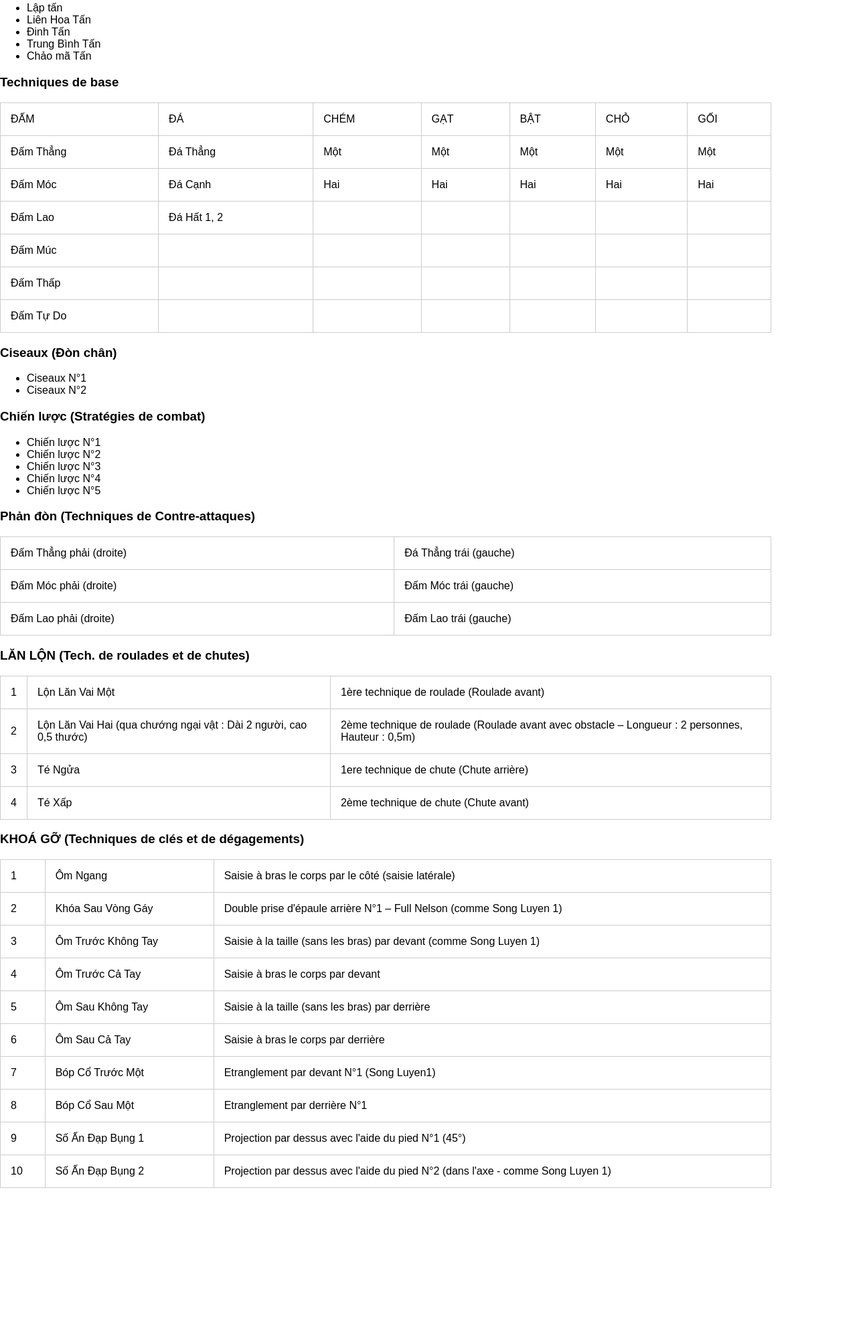
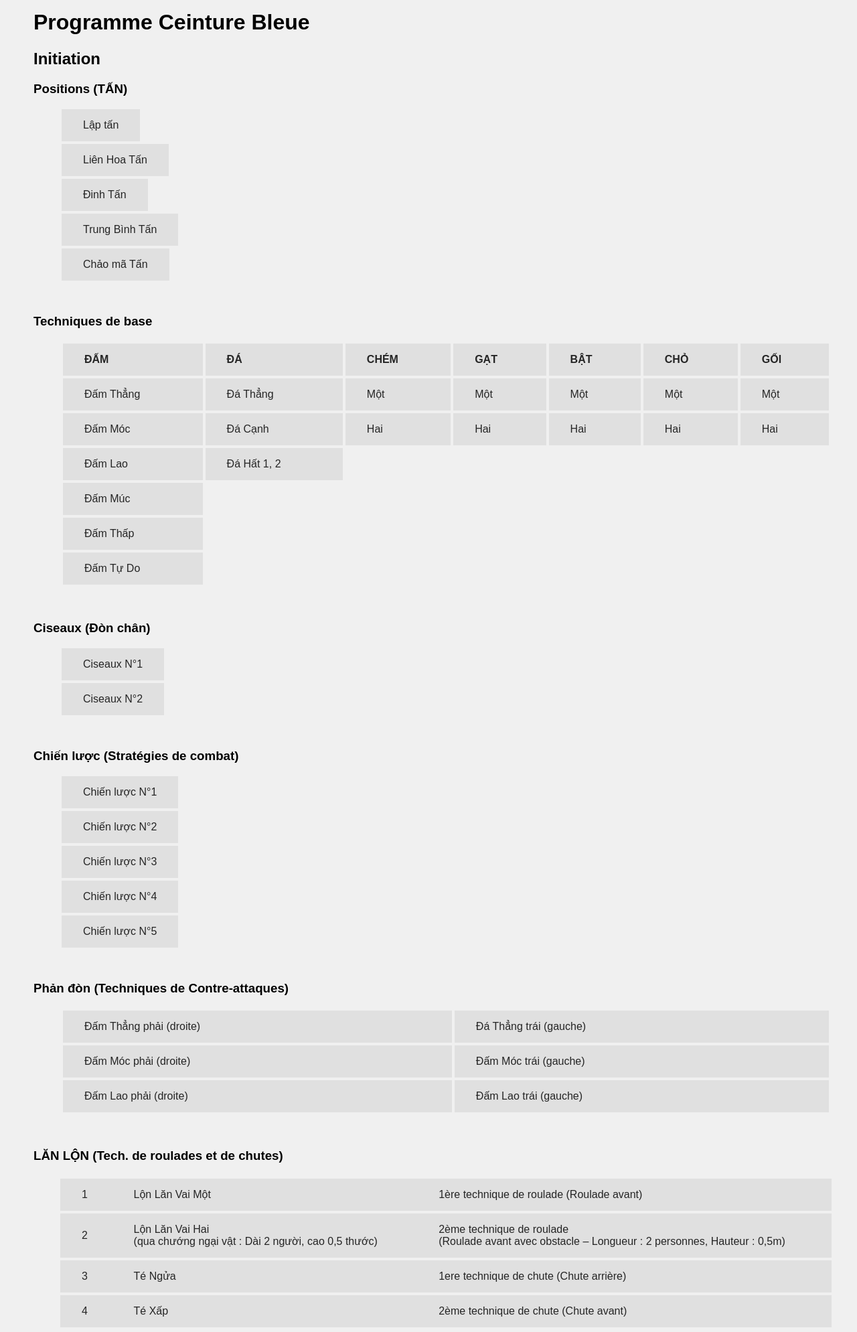
Before and after one commit to viet023/ProgrammeVovinam, a website: page programmecb/0.html in a window 1280 px wide. Shown: the part 56-2045 px from the top of the page at 67% size. Before the commit the page ends 1830 px from the top, so only its background shows below. Drawn offline with Linux system fonts and the light colour scheme.

Commit message:
Derniere version

```diff
--- a/programmecb/0.html
+++ b/programmecb/0.html
@@ -1,33 +1,38 @@
 <!DOCTYPE html>
 <html>
-
   <head>
-	<title>Parcel Sandbox</title>
+    <title>Programme Initiation</title>
     <meta charset="UTF-8" />
-	<link rel="stylesheet" type="text/css" href="../src/styles.css" />
+    <link rel="stylesheet" type="text/css" href="../src/styles-programme.css" />
   </head>
 
-<body style="background:white">
+  <body class="programme">
+    <h1>Programme Ceinture Bleue</h1>
+    <h2>Initiation</h2>
+    <!-- The Modal -->
+    <article>
       <h3>Positions (TẤN)</h3>
       <ul>
-		<li>Lập tấn</li>
+        <li id="laptan">Lập tấn</li>
         <li>Liên Hoa Tấn</li>
         <li>Đinh Tấn</li>
         <li>Trung Bình Tấn</li>
         <li>Chảo mã Tấn</li>
       </ul>
+    </article>
 
+    <article>
       <h3>Techniques de base</h3>
-	<table>
+      <table class="tdb-table">
         <tbody>
           <tr>
-				<td>ĐẤM</td>
-				<td>ĐÁ</td>
-				<td>CHÉM</td>
-				<td>GẠT </td>
-				<td>BẬT </td>
-				<td>CHỎ </td>
-				<td>GỐI</td>
+            <th>ĐẤM</th>
+            <th>ĐÁ</th>
+            <th>CHÉM</th>
+            <th>GẠT</th>
+            <th>BẬT</th>
+            <th>CHỎ</th>
+            <th>GỐI</th>
           </tr>
           <tr>
             <td>Đấm Thẳng</td>
@@ -50,48 +55,29 @@
           <tr>
             <td>Đấm Lao</td>
             <td>Đá Hất 1, 2</td>
-				<td></td>
-				<td></td>
-				<td></td>
-				<td></td>
-				<td></td>
           </tr>
           <tr>
             <td>Đấm Múc</td>
-				<td></td>
-				<td></td>
-				<td></td>
-				<td></td>
-				<td></td>
-				<td></td>
           </tr>
           <tr>
             <td>Đấm Thấp</td>
-				<td></td>
-				<td></td>
-				<td></td>
-				<td></td>
-				<td></td>
-				<td></td>
           </tr>
           <tr>
             <td>Đấm Tự Do</td>
-				<td></td>
-				<td></td>
-				<td></td>
-				<td></td>
-				<td></td>
-				<td></td>
           </tr>
         </tbody>
       </table>
+    </article>
 
+    <article>
       <h3>Ciseaux (Đòn chân)</h3>
       <ul>
         <li>Ciseaux N°1</li>
         <li>Ciseaux N°2</li>
       </ul>
+    </article>
 
+    <article>
       <h3>Chiến lược (Stratégies de combat)</h3>
       <ul>
         <li>Chiến lược N°1</li>
@@ -100,7 +86,9 @@
         <li>Chiến lược N°4</li>
         <li>Chiến lược N°5</li>
       </ul>
+    </article>
 
+    <article>
       <h3>Phản đòn (Techniques de Contre-attaques)</h3>
       <table>
         <tbody>
@@ -118,88 +106,126 @@
             <td>Đấm Lao phải (droite)</td>
             <td>Đấm Lao trái (gauche)</td>
           </tr>
+        </tbody>
       </table>
-<h3> LĂN LỘN (Tech. de roulades et de chutes)</h3>
-<table>
+    </article>
+
+    <article>
+      <h3>LĂN LỘN (Tech. de roulades et de chutes)</h3>
+      <table class="horizontal-table">
         <tbody>
           <tr class="horizontal">
-				<td>1</td>
+            <td class="number">1</td>
             <td>Lộn Lăn Vai Một</td>
             <td>1ère technique de roulade (Roulade avant)</td>
           </tr>
           <tr class="horizontal">
-			<td>2</td>
-			<td>Lộn Lăn Vai Hai (qua chướng ngại vật : Dài 2 người, cao 0,5 thước)</td>
-			<td>2ème technique de roulade (Roulade avant avec obstacle – Longueur : 2 personnes, Hauteur : 0,5m)</td>
+            <td class="number">2</td>
+            <td>
+              Lộn Lăn Vai Hai <br />(qua chướng ngại vật : Dài 2 người, cao 0,5
+              thước)
+            </td>
+            <td>
+              2ème technique de roulade <br />(Roulade avant avec obstacle –
+              Longueur : 2 personnes, Hauteur : 0,5m)
+            </td>
           </tr>
           <tr class="horizontal">
-			<td>3</td>
+            <td class="number">3</td>
             <td>Té Ngửa</td>
             <td>1ere technique de chute (Chute arrière)</td>
           </tr>
           <tr class="horizontal">
-			<td>4 </td>
+            <td class="number">4</td>
             <td>Té Xấp</td>
             <td>2ème technique de chute (Chute avant)</td>
           </tr>
         </tbody>
       </table>
+    </article>
 
+    <article>
       <h3>KHOÁ GỠ (Techniques de clés et de dégagements)</h3>
-<table>
+      <table class="horizontal-table">
         <tbody>
           <tr class="horizontal">
-			<td>1</td>
+            <td class="number">1</td>
             <td>Ôm Ngang</td>
-			<td> Saisie à bras le corps par le côté  (saisie latérale)</td>
+            <td>Saisie à bras le corps par le côté (saisie latérale)</td>
           </tr>
           <tr class="horizontal">
-			<td>2</td>
-			<td> Khóa Sau Vòng Gáy</td>
-			<td> Double prise d'épaule arrière N°1 – Full Nelson  (comme Song Luyen 1)</td>
+            <td class="number">2</td>
+            <td>Khóa Sau Vòng Gáy</td>
+            <td>
+              Double prise d'épaule arrière N°1 – Full Nelson (comme Song Luyen
+              1)
+            </td>
           </tr>
           <tr class="horizontal">
-			<td>3</td>
-			<td> Ôm Trước Không Tay</td>
-			<td> Saisie à la taille (sans les bras)  par devant (comme Song Luyen 1)</td>
+            <td class="number">3</td>
+            <td>Ôm Trước Không Tay</td>
+            <td>
+              Saisie à la taille (sans les bras) par devant (comme Song Luyen 1)
+            </td>
           </tr>
           <tr class="horizontal">
-			<td>4 </td>
-			<td> Ôm Trước Cả Tay</td>
-			<td> Saisie à bras le corps par devant</td>
+            <td class="number">4</td>
+            <td>Ôm Trước Cả Tay</td>
+            <td>Saisie à bras le corps par devant</td>
           </tr>
           <tr class="horizontal">
-			<td>5 </td>
-			<td> Ôm Sau Không Tay</td>
-			<td> Saisie à la taille (sans les bras)  par derrière</td>
+            <td class="number">5</td>
+            <td>Ôm Sau Không Tay</td>
+            <td>Saisie à la taille (sans les bras) par derrière</td>
           </tr>
           <tr class="horizontal">
-			<td>6</td>
-			<td> Ôm Sau Cả Tay</td>
-			<td> Saisie à bras le corps  par derrière</td>
+            <td class="number">6</td>
+            <td>Ôm Sau Cả Tay</td>
+            <td>Saisie à bras le corps par derrière</td>
           </tr>
           <tr class="horizontal">
-			<td>7</td>
+            <td class="number">7</td>
             <td>Bóp Cổ Trước Một</td>
-			<td>Etranglement par devant N°1  (Song Luyen1)</td>
+            <td>Etranglement par devant N°1 (Song Luyen1)</td>
           </tr>
           <tr class="horizontal">
-			<td>8</td>
+            <td class="number">8</td>
             <td>Bóp Cổ Sau Một</td>
-			<td>Etranglement par derrière  N°1</td>
+            <td>Etranglement par derrière N°1</td>
           </tr>
           <tr class="horizontal">
-			<td>9</td>
+            <td class="number">9</td>
             <td>Số Ấn Đạp Bụng 1</td>
-			<td>Projection par dessus  avec l'aide du pied N°1 (45°)</td>
+            <td>Projection par dessus avec l'aide du pied N°1 (45°)</td>
           </tr>
           <tr class="horizontal">
-			<td>10</td>
+            <td class="number">10</td>
             <td>Số Ấn Đạp Bụng 2</td>
-			<td>Projection par dessus avec l'aide du pied N°2  (dans l'axe - comme Song Luyen 1)</td>
+            <td>
+              Projection par dessus avec l'aide du pied N°2 (dans l'axe - comme
+              Song Luyen 1)
+            </td>
           </tr>
         </tbody>
       </table>
+    </article>
+    <div id="modalLapTan" class="modal">
+      <!-- Modal content -->
+      <div class="modal-content">
+        <span class="close">&times;</span>
+        <h1>Lap tan</h1>
+        <img class="position-img" src="../src/svg/laptan.svg" />
+        <p>Debout talons joints pointes des pieds écartés</p>
+      </div>
+    </div>
 
-
+    <div id="modalLienHoaTan" class="modal">
+      <!-- Modal content -->
+      <div class="modal-content">
+        <span class="close">&times;</span>
+        <p>Liên Hoa Tấn coucou</p>
+      </div>
+    </div>
+  </body>
+  <script src="script.js"></script>
 </html>
--- /dev/null
+++ b/programmecb/script.js
@@ -0,0 +1,25 @@
+// Get the modal
+var modal = document.querySelector(".modal");
+
+// Get the button that opens the modal
+var li = document.getElementById("laptan");
+
+// Get the <span> element that closes the modal
+var span = document.getElementsByClassName("close")[0];
+
+// When the user clicks the button, open the modal
+li.addEventListener("click", () => {
+  modal.style.display = "block";
+});
+
+// When the user clicks on <span> (x), close the modal
+span.addEventListener("click", function() {
+  modal.style.display = "none";
+});
+
+// When the user clicks anywhere outside of the modal, close it
+window.addEventListener("click", function(event) {
+  if (event.target === modal) {
+    modal.style.display = "none";
+  }
+});
--- /dev/null
+++ b/src/styles-programme.css
@@ -0,0 +1,171 @@
+body {
+  font-family: sans-serif;
+  margin: 0;
+  padding: 0;
+}
+.programme {
+  background-color: #f0f0f0;
+  padding: 50px;
+}
+
+article {
+  margin-bottom: 50px;
+}
+
+table {
+  width: 90vw;
+  margin-left: 40px;
+  border-spacing: 4px;
+}
+
+.horizontal-table {
+  border-spacing: 0px 4px;
+}
+
+.horizontal {
+  margin-bottom: 3px;
+}
+
+td:hover,
+table.horizontal-table tr.horizontal:hover td {
+  background-color: #d1d1d1;
+  cursor: pointer;
+}
+
+th,
+td {
+  background-color: #e0e0e0;
+  border: none;
+  color: rgb(37, 37, 37);
+  padding: 15px 32px;
+  text-decoration: none;
+  font-size: 16px;
+  margin: 4px 2px;
+}
+
+th {
+  font-weight: bold; /* Make sure they're bold */
+  text-align: left;
+}
+
+ul {
+  list-style-type: none;
+}
+
+li {
+  background-color: #e0e0e0;
+  border: none;
+  color: rgb(37, 37, 37);
+  padding: 15px 32px;
+  text-decoration: none;
+  display: table;
+  font-size: 16px;
+  margin: 4px 2px;
+}
+
+li:hover {
+  background-color: #d1d1d1;
+  cursor: pointer;
+}
+
+@-webkit-keyframes bounceInDown {
+  from,
+  60%,
+  75%,
+  90%,
+  to {
+    -webkit-animation-timing-function: cubic-bezier(0.215, 0.61, 0.355, 1);
+    animation-timing-function: cubic-bezier(0.215, 0.61, 0.355, 1);
+  }
+
+  0% {
+    opacity: 0;
+    -webkit-transform: translate3d(0, -3000px, 0);
+    transform: translate3d(0, -3000px, 0);
+  }
+
+  60% {
+    opacity: 1;
+    -webkit-transform: translate3d(0, 25px, 0);
+    transform: translate3d(0, 25px, 0);
+  }
+
+  75% {
+    -webkit-transform: translate3d(0, -10px, 0);
+    transform: translate3d(0, -10px, 0);
+  }
+
+  90% {
+    -webkit-transform: translate3d(0, 5px, 0);
+    transform: translate3d(0, 5px, 0);
+  }
+
+  to {
+    -webkit-transform: translate3d(0, 0, 0);
+    transform: translate3d(0, 0, 0);
+  }
+}
+
+/* The Modal (background) */
+.modal {
+  display: none; /* Hidden by default */
+  position: fixed; /* Stay in place */
+  z-index: 1; /* Sit on top */
+  left: 0;
+  top: 0;
+  width: 100%; /* Full width */
+  height: 100%; /* Full height */
+  overflow: auto; /* Enable scroll if needed */
+  background-color: rgb(0, 0, 0); /* Fallback color */
+  background-color: rgba(0, 0, 0, 0.4); /* Black w/ opacity */
+}
+
+/* Modal Content/Box */
+.modal-content {
+  text-align: center;
+  background-color: #fefefe;
+  margin: 5% auto; /* 15% from the top and centered */
+  padding: 20px;
+  border: 1px solid #888;
+  width: 80%;
+  max-width: 500px; /* Could be more or less, depending on screen size */
+}
+
+/* The Close Button */
+.close {
+  color: #aaa;
+  float: right;
+  font-size: 28px;
+  font-weight: bold;
+}
+
+.close:hover,
+.close:focus {
+  color: black;
+  text-decoration: none;
+  cursor: pointer;
+}
+
+@media (max-width: 640px) {
+  .programme {
+    padding: 10px;
+  }
+  table {
+    width: 100vw;
+    margin-left: 10px;
+    margin-right: 10px;
+  }
+  .number {
+    display: none;
+  }
+  ul {
+    padding-left: 10px;
+  }
+  .modal-content {
+    width: 80%;
+  }
+}
+
+.position-img {
+  width: 80%;
+}
--- a/src/styles.css
+++ b/src/styles.css
@@ -55,6 +55,11 @@ article img {
   -webkit-clip-path: polygon(0 0, 0 100%, 100% 80%, 100% 0);
 }
 
+a {
+  text-decoration: none;
+  color: black;
+}
+
 .belt {
   padding: 20px;
   width: 80%;
@@ -65,64 +70,3 @@ footer {
   height: 10vh;
   background-color: black;
 }
-
-table {
-  width: 90vw;
-  border-collapse: collapse;
-  border-spacing: 0;
-}
-
-th,
-td {
-  padding: 15px;
-  text-align: left;
-  border: 1px solid #ccc;
-}
-
-.horizontal {
-  border: 0px;
-  border-bottom: 1px solid #ddd;
-}
-
-th {
-  background: #ebebeb; /* Light grey background */
-  font-weight: bold; /* Make sure they're bold */
-}
-
-@-webkit-keyframes bounceInDown {
-  from,
-  60%,
-  75%,
-  90%,
-  to {
-    -webkit-animation-timing-function: cubic-bezier(0.215, 0.61, 0.355, 1);
-    animation-timing-function: cubic-bezier(0.215, 0.61, 0.355, 1);
-  }
-
-  0% {
-    opacity: 0;
-    -webkit-transform: translate3d(0, -3000px, 0);
-    transform: translate3d(0, -3000px, 0);
-  }
-
-  60% {
-    opacity: 1;
-    -webkit-transform: translate3d(0, 25px, 0);
-    transform: translate3d(0, 25px, 0);
-  }
-
-  75% {
-    -webkit-transform: translate3d(0, -10px, 0);
-    transform: translate3d(0, -10px, 0);
-  }
-
-  90% {
-    -webkit-transform: translate3d(0, 5px, 0);
-    transform: translate3d(0, 5px, 0);
-  }
-
-  to {
-    -webkit-transform: translate3d(0, 0, 0);
-    transform: translate3d(0, 0, 0);
-  }
-}
```
Also changed, not shown: index.html (+2 -2 lines), src/svg/bluebelt0.svg (deleted), src/svg/bluebelt1.svg (deleted), src/svg/bluebelt2.svg (deleted), src/svg/bluebelt3.svg (deleted), src/svg/laptan.svg (added). Lines whose indentation alone changed are shown as unchanged.
